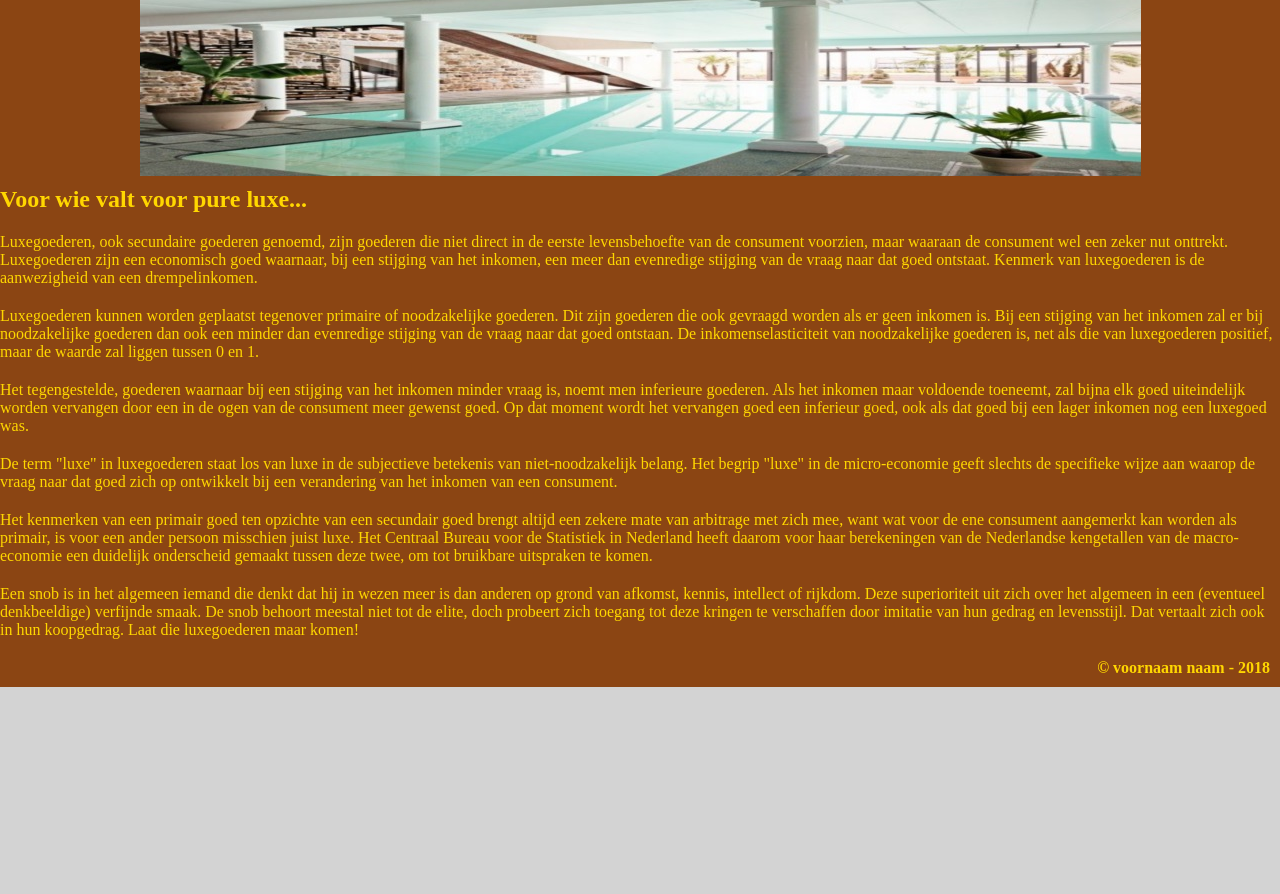
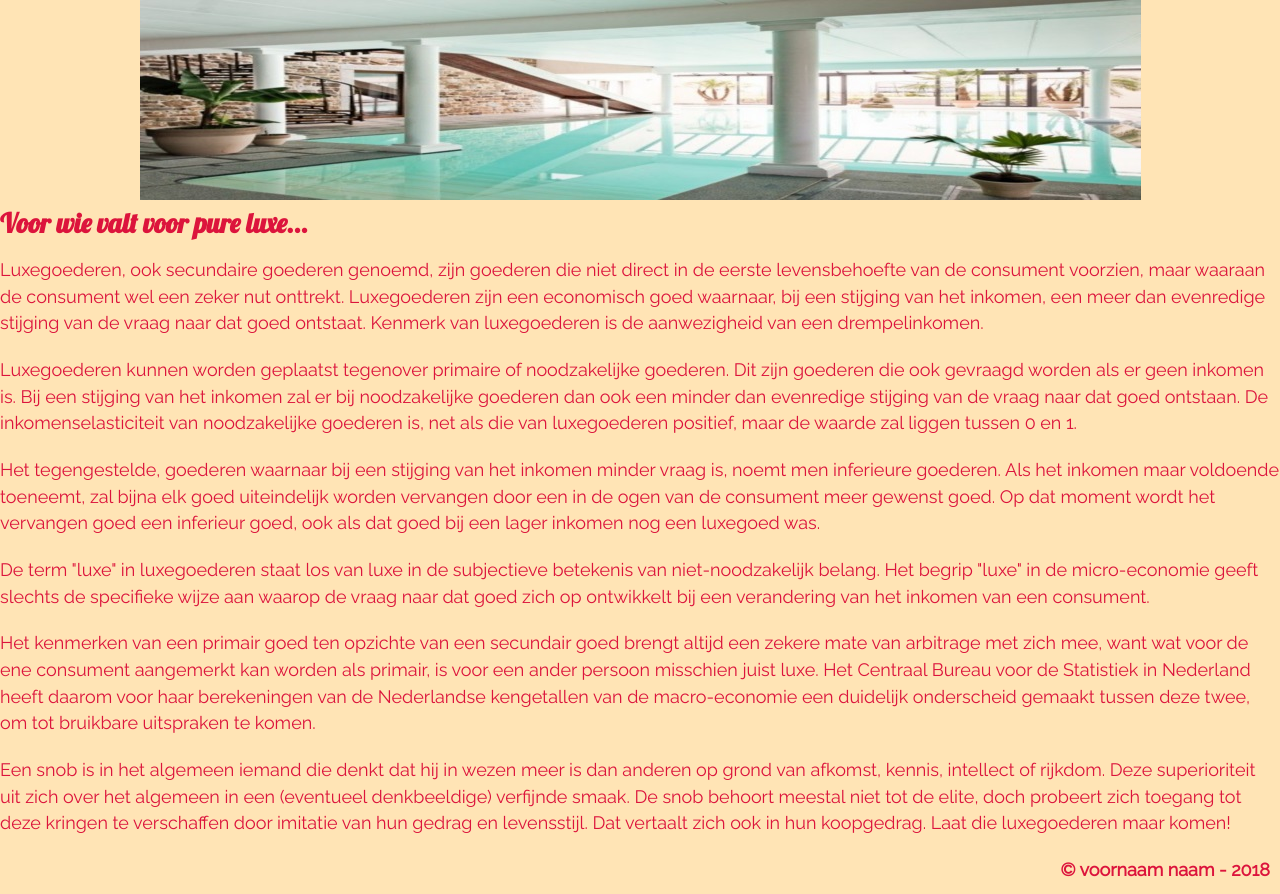
Before and after one commit to SanderPe/skillstaken, a plain HTML site: page skills3/r0740166skills3.html in a window 1280 px wide. Shown: the part 133-1027 px from the top of the page. Before the commit the page ends 820 px from the top, so only its background shows below. Drawn offline with Linux system fonts and the light colour scheme.

Commit message:
aangepaste lettertypes

```diff
--- a/skills3/r0740166skills3.html
+++ b/skills3/r0740166skills3.html
@@ -17,6 +17,10 @@
 
     <link rel="stylesheet" href="stijlen/r0740166groot.css" media="screen and (min-width:900px)">
 
+    <link href="https://fonts.googleapis.com/css?family=Raleway" rel="stylesheet">
+
+    <link href="https://fonts.googleapis.com/css?family=Lobster" rel="stylesheet">
+
 </head>
 
 <body>     <div id="container">         <header>             <h1>Skillstaak 3</h1>         </header>         <nav>             <ul>
--- a/skills3/stijlen/r0740166basis.css
+++ b/skills3/stijlen/r0740166basis.css
@@ -1,10 +1,31 @@
-* {     padding: 0;     margin: 0; }
- h2, p {     padding: 10px 0px; }
- #image {     height: 200px;     background-position: center center;     background-repeat: no-repeat; }
- #container {     background-color: lightgray;     color: #000; }
- nav a {     text-decoration: none; }
- nav a:hover {     text-decoration: underline; }
- footer {     text-align: right;     font-weight: bold;     padding: 10px; }
+* {
+    padding: 0;
+    margin: 0;
+}
+ h2, p {
+     padding: 10px 0px;
+}
+ #image {     height: 200px;
+     background-position: center center;     background-repeat: no-repeat;
+}
+ #container {
+     background-color: lightgray;
+     color: #000;
+     font-family: 'Raleway', sans-serif;
+     line-height: 20pt;
+     font-size: 18px;
+}
+ nav a {
+     text-decoration: none;
+}
+ nav a:hover {
+     text-decoration: underline;
+}
+ footer {
+     text-align: right;
+     font-weight: bold;
+     padding: 10px;
+}
 
 #gaming {
     display: none;
--- a/skills3/stijlen/r0740166groot.css
+++ b/skills3/stijlen/r0740166groot.css
@@ -10,8 +10,8 @@
 }
 
 #container {
-    background-color: saddlebrown;
-    color: gold;
+    background-color: moccasin;
+    color: crimson;
 }
 #image {
     background-image: url(../afbeeldingen/luxe.jpg)
@@ -20,3 +20,6 @@ a {
     color: white;
     background-color: saddlebrown;
 }
+h2 {
+    font-family: 'Lobster', cursive;
+}
```
